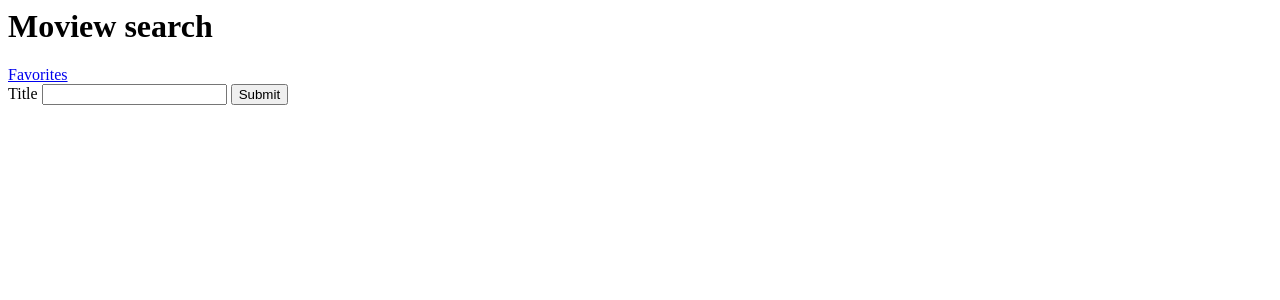
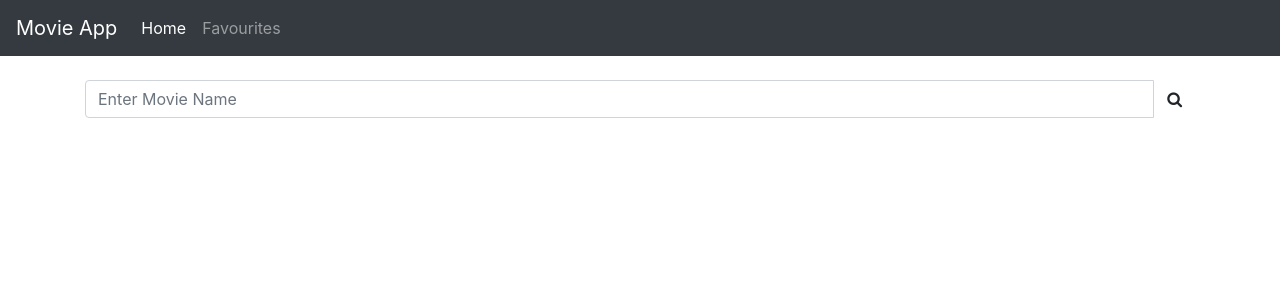
Before and after one commit to morenoh149/interview_question_python, a Flask app: page / in a window 1280 px wide. Shown: the top 300 px of the page. Run offline with Flask 2, Linux system fonts and the light colour scheme; some libraries are stand-ins or nearby versions.

Commit message:
updates templates

```diff
--- a/templates/index.html
+++ b/templates/index.html
@@ -1,10 +1,37 @@
-<h1>Moview search</h1>
+{% extends "base.html" %}
+{% block title %} Homepage {% endblock %}
 
-<a href="/favorites">Favorites</a>
+{% block content %}
 
-<form action="/search" method="post">
-  <label>Title</label>
-  <input name="title" />
+<!-- navigation bar -->
+<nav class="navbar navbar-expand-lg navbar-dark bg-dark">
+  <a class="navbar-brand" href="#">Movie App</a>
+  <button class="navbar-toggler" type="button" data-toggle="collapse" data-target="#navbarNav" aria-controls="navbarNav" aria-expanded="false" aria-label="Toggle navigation">
+    <span class="navbar-toggler-icon"></span>
+  </button>
+  <div class="collapse navbar-collapse" id="navbarNav">
+    <ul class="navbar-nav">
+      <li class="nav-item active">
+        <a class="nav-link" href="#">Home <span class="sr-only">(current)</span></a>
+      </li>
+      <li class="nav-item">
+        <a class="nav-link" href="#">Favourites</a>
+      </li>
+    </ul>
+  </div>
+</nav>
 
-  <input type="submit" />
-</form>
+<!-- Container -->
+<div class="container">
+  <br>
+    <!-- Search form-->
+    <form action="/search" method="post" >
+      <div class="input-group">
+        <input name="title" class="form-control" placeholder="Enter Movie Name"/>
+          <div class="input=group-btn">
+            <button class="btn btn-default" type="submit"><i class="fa fa-search" aria-hidden="true"></i></button>
+          </div>
+      </div>
+    </form>
+</div>
+{% endblock %}
--- a/templates/search_results.html
+++ b/templates/search_results.html
@@ -4,5 +4,5 @@
 <h2>Search Results</h2>
 
 {% for movie in results %}
-  <a href="/movie/{{movie['oid']}}"">{{ movie["title"] }}</p>
+  <a href="/movie/{{movie['oid']}}"">{{ movie["title"] }}</a>
 {% endfor %}
```
